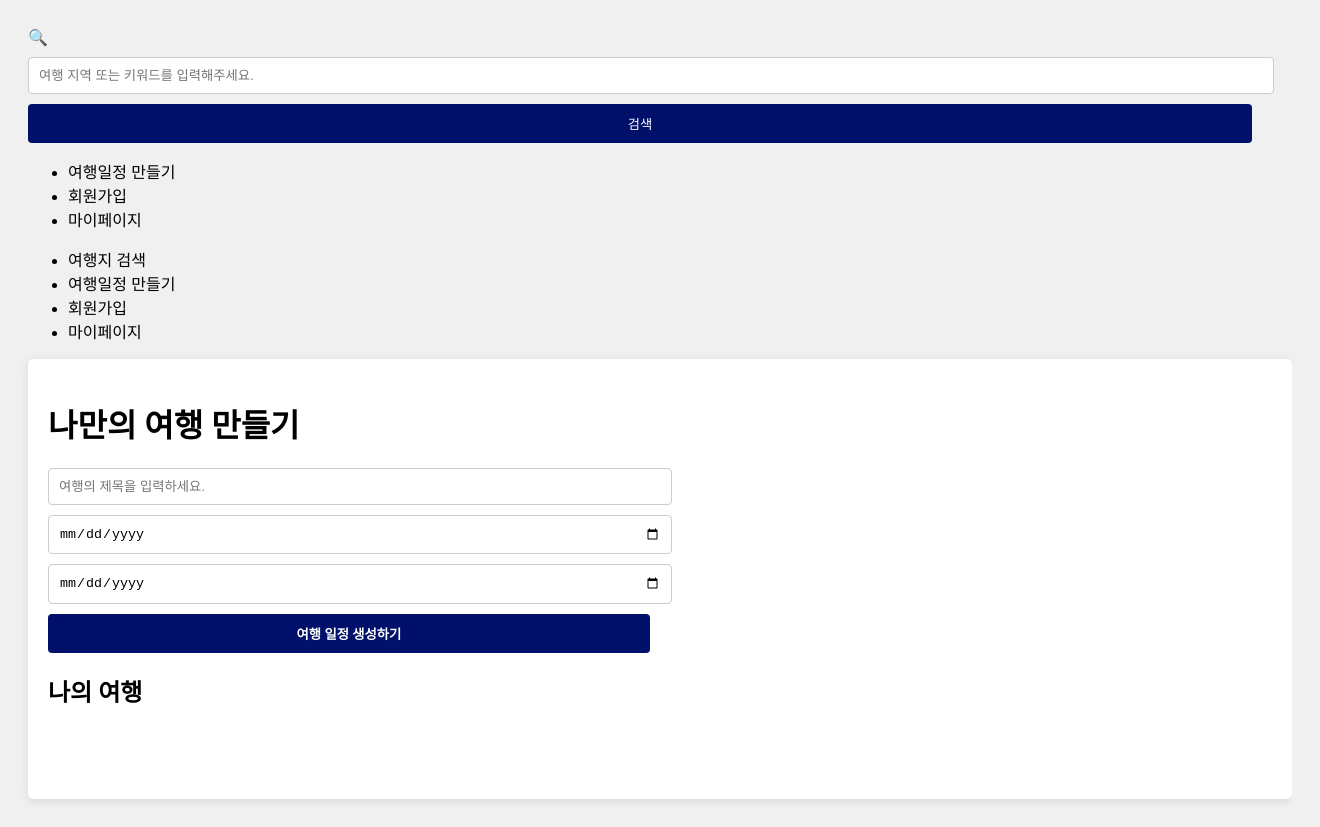
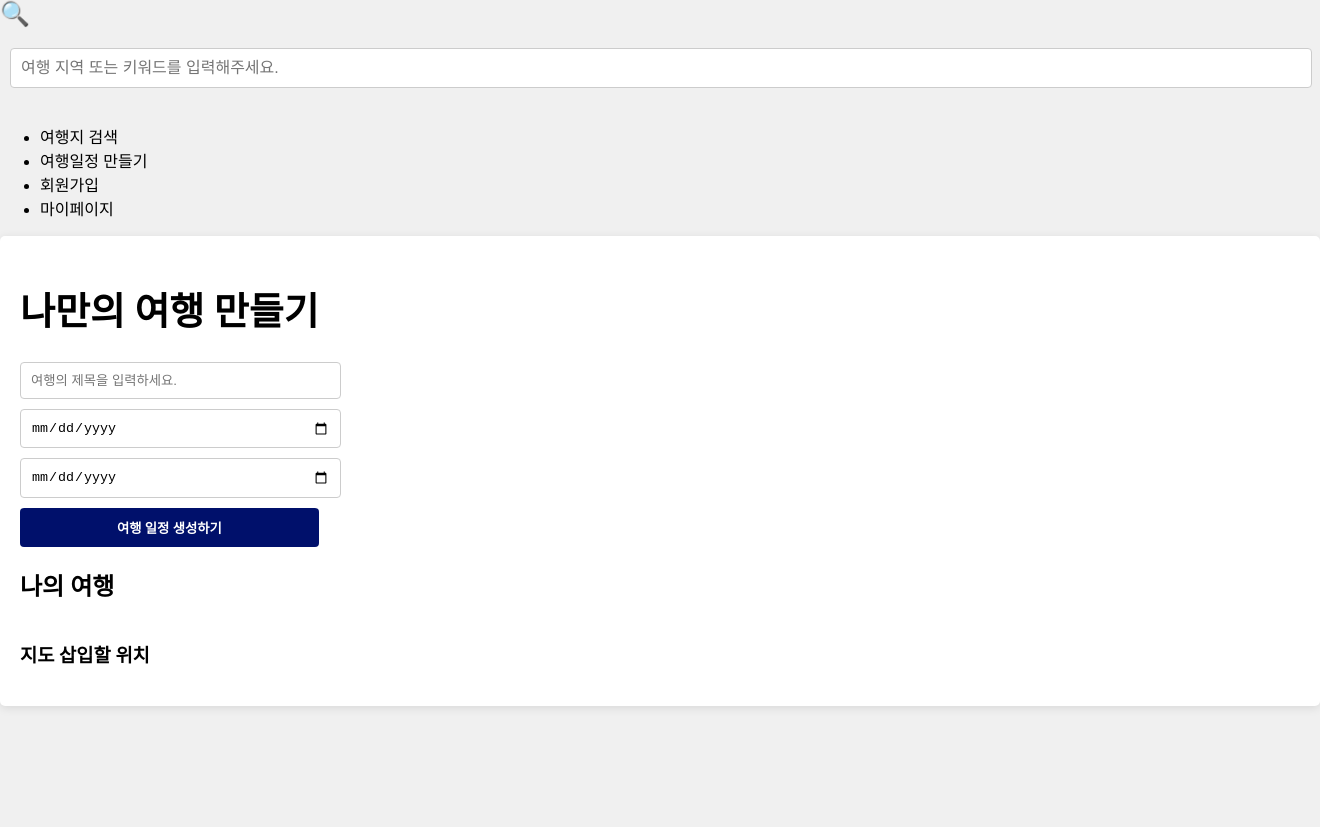
Before and after one commit to jungh150/codeit-boost-mini-hackathon, a plain HTML site: page frontend/html/createplan.html in a window 1280 px wide. Shown: the whole page, 1320 px wide, since content can reach past the window. After the commit the page ends 800 px from the top, so only its background shows below. Drawn offline with nearby package versions, Linux system fonts and the light colour scheme; a web font is replaced by a local one.

Commit message:
지도위치 삽입

```diff
--- a/frontend/html/createplan.html
+++ b/frontend/html/createplan.html
@@ -5,57 +5,46 @@
     <meta name="viewport" content="width=device-width, initial-scale=1.0">
     <title>여행 일정 만들기</title>
     <link rel="stylesheet" href="../css/createplan.css">
-    <link rel="stylesheet" href="../css/style.css">
-    <script src="../js/script.js" defer></script>
-    <link href="https://hangeul.pstatic.net/hangeul_static/css/nanum-square-neo.css" rel="stylesheet">
+    <link rel="stylesheet" href="../css/styles.css">
 </head>
 <body>
     <div class="nav">
+        <!-- 추가한 검색창 부분 -->
         <div class="search-container">
             <div class="search-icon" id="searchIcon">&#128269;</div>
             <div class="search-block">
                 <input type="text" id="searchInput" placeholder="여행 지역 또는 키워드를 입력해주세요.">
-                <button id="searchButton">검색</button>
             </div>
         </div>
-
+        <!-- 여기까지 -->
         <ul class="menu">
-            <li class="createPlan">여행일정 만들기</li>
+            <li>여행지 검색</li>
+            <li class="createplan">여행일정 만들기</li>
             <li>회원가입</li>
             <li class="myPage">마이페이지</li>
         </ul>
     </div>
-
-          <ul class="menu">
-              <li>여행지 검색</li>
-              <li>여행일정 만들기</li>
-              <li>회원가입</li>
-              <li class="myPage">마이페이지</li>
-          </ul>
-      </div>
-
+    <!-- main -->
     <div class="container">
-        <div class="form-map-container">
-            <div class="form-section">
-                <h1>나만의 여행 만들기</h1>
+        <div class="left-container">
+            <h1><b>나만의 여행 만들기</b></h1>
             <input type="text" id="title" placeholder="여행의 제목을 입력하세요." />
             <input type="date" id="startDate" />
             <input type="date" id="endDate" />
-                <button id="createSchedule"><b>여행 일정 생성하기</b></button>
+            <button id="createSchedule" onclick="generateItinerary()"><b>여행 일정 생성하기</b></button>
 
             <div id="scheduleList">
                 <h2>나의 여행</h2>
-                    <ul id="schedules"></ul>
+                <div id="itinerary" class="itinerary"></div>
             </div>
+
         </div>
-            <div class="map-section">
-                <div id="map" style="height: 400px; width: 100%;"></div>
+        <div class="map-placeholder"><h3>지도 삽입할 위치</h3></div> <!-- 지도 위치 -->
     </div>
-        </div>
-    </div>
+
+
 
     <script src="../js/createplan.js"></script>
     <script src="../js/script.js"></script>
-    <script src="https://cdnjs.cloudflare.com/ajax/libs/leaflet/1.7.1/leaflet.js"></script>
 </body>
 </html>
```
Lines whose indentation alone changed are shown as unchanged.
